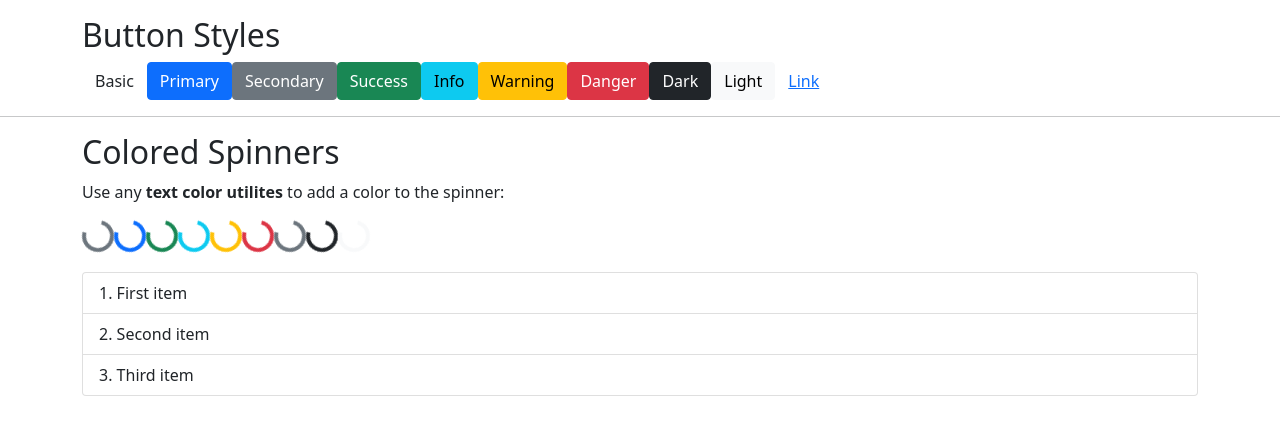
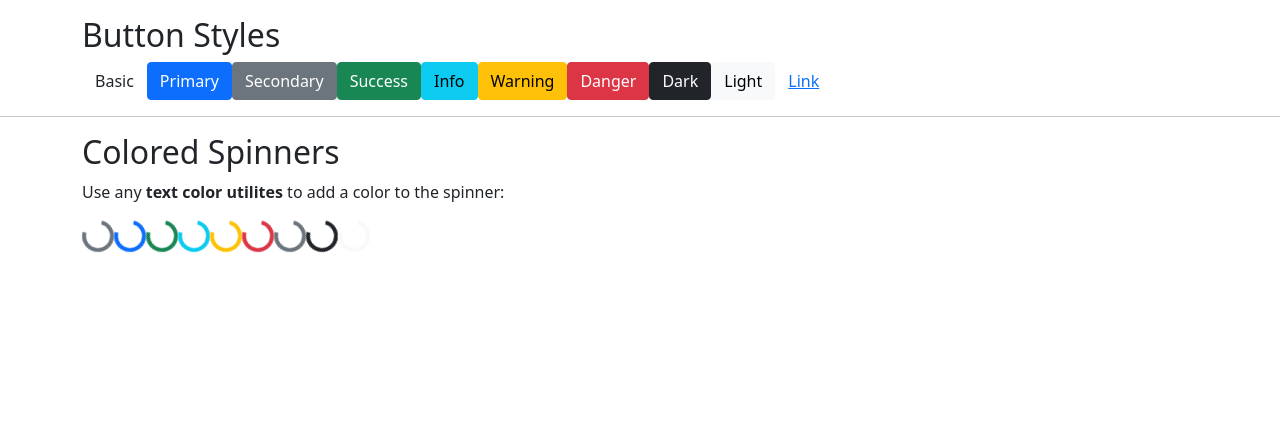
Before and after one commit to krupeshshah8279/my-first-app-demo, an Angular app: page / in a window 1280 px wide. Shown: the top 432 px of the page. Built offline with nearby package versions, Linux system fonts and the light colour scheme.

Commit message:
demo process

```diff
--- a/src/app/app.component.html
+++ b/src/app/app.component.html
@@ -28,12 +28,3 @@
   <div class="spinner-border text-dark"></div>
   <div class="spinner-border text-light"></div>
 </div>
-
-
-<div class="container mt-3">
-  <ol class="list-group list-group-numbered">
-    <li class="list-group-item">First item</li>
-    <li class="list-group-item">Second item</li>
-    <li class="list-group-item">Third item</li>
-  </ol>
-</div>
```
